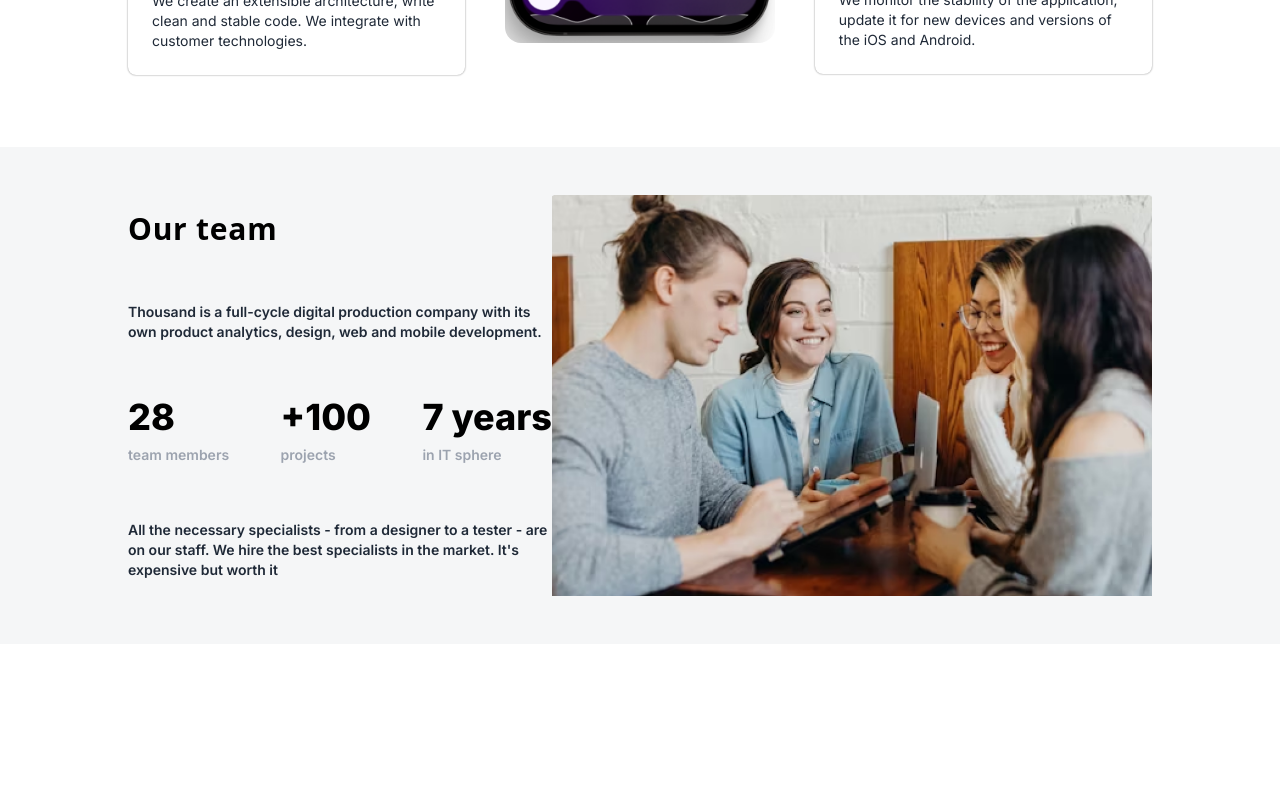
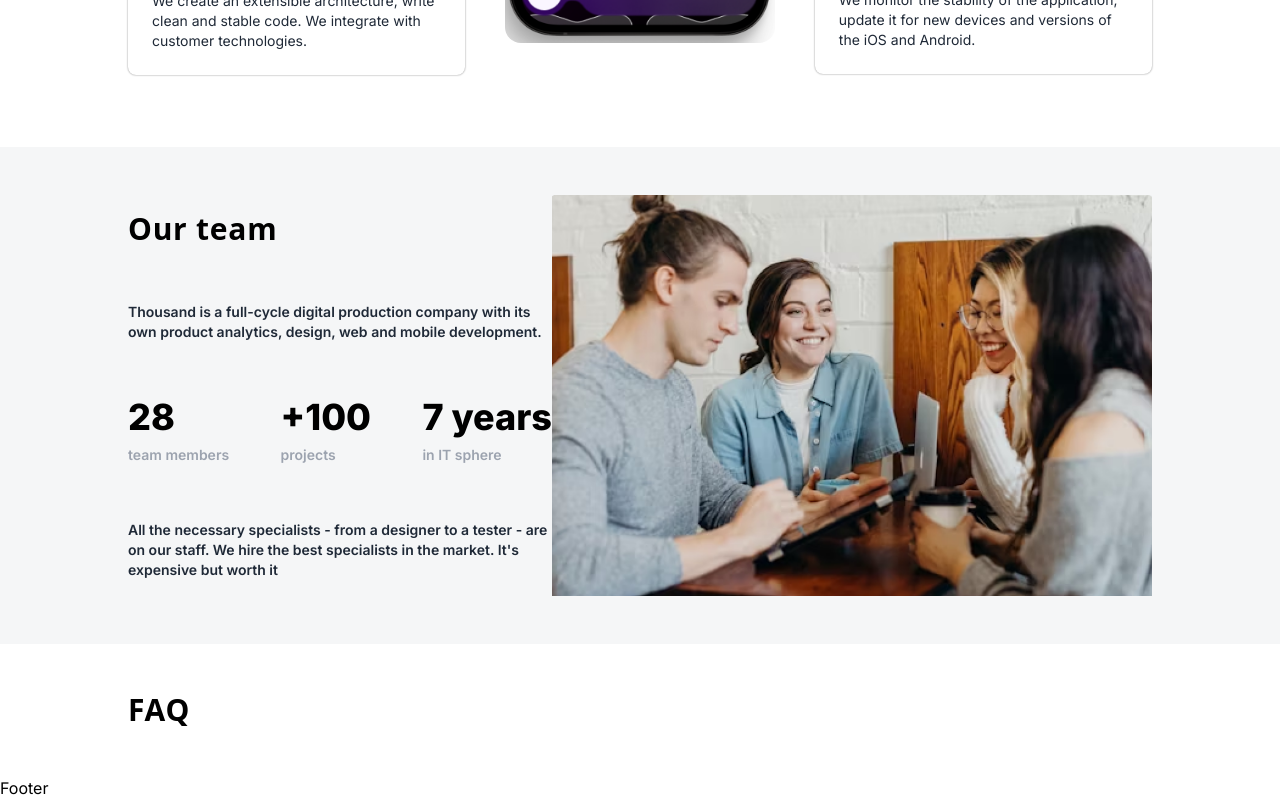
Before and after one commit to abhis12321/filesure-assignment, a Next.js app: page / in a window 1280 px wide. Shown: the part 3593-4393 px from the top of the page. Before the commit the page ends 4237 px from the top, so only its background shows below. Built offline with nearby package versions, Linux system fonts and the light colour scheme.

Commit message:
Footer component is created

```diff
--- /dev/null
+++ b/app/__components/FAQ.js
@@ -0,0 +1,11 @@
+import React from 'react'
+
+export default function FAQ() {
+  return (
+    <div className='py-12'>
+        <div className='w-[98%] md:w-[80%] max-w-[1300px] mx-auto flex justify-between'>
+        <h2 className="text-3xl font-bold font-sans tracking-wide">FAQ</h2>
+        </div>
+    </div>
+  )
+}
--- /dev/null
+++ b/app/__components/Footer.js
@@ -0,0 +1,9 @@
+import React from 'react'
+
+export default function Footer() {
+  return (
+    <div className=''>
+      Footer
+    </div>
+  )
+}
--- a/app/layout.js
+++ b/app/layout.js
@@ -1,6 +1,7 @@
 import { Inter } from "next/font/google";
 import "./globals.css";
 import NavBar from "./__components/NavBar";
+import Footer from "./__components/Footer";
 
 const inter = Inter({ subsets: ["latin"] });
 
@@ -15,6 +16,7 @@ export default function RootLayout({ children }) {
       <body className={inter.className}>
         <NavBar  />
         {children}
+        <Footer />
       </body>
     </html>
   );
--- a/app/page.js
+++ b/app/page.js
@@ -5,6 +5,7 @@ import Acheivement from './__components/Acheivement'
 import DiscussProject from './__components/DiscussProject'
 import DevelopmentStages from './__components/DevelopmentStages'
 import TeamInfo from './__components/TeamInfo'
+import FAQ from './__components/FAQ'
 
 export default function page() {
   return (
@@ -15,6 +16,7 @@ export default function page() {
       <DiscussProject />
       <DevelopmentStages />
       <TeamInfo />
+      <FAQ />
     </div>
   )
 }
```
